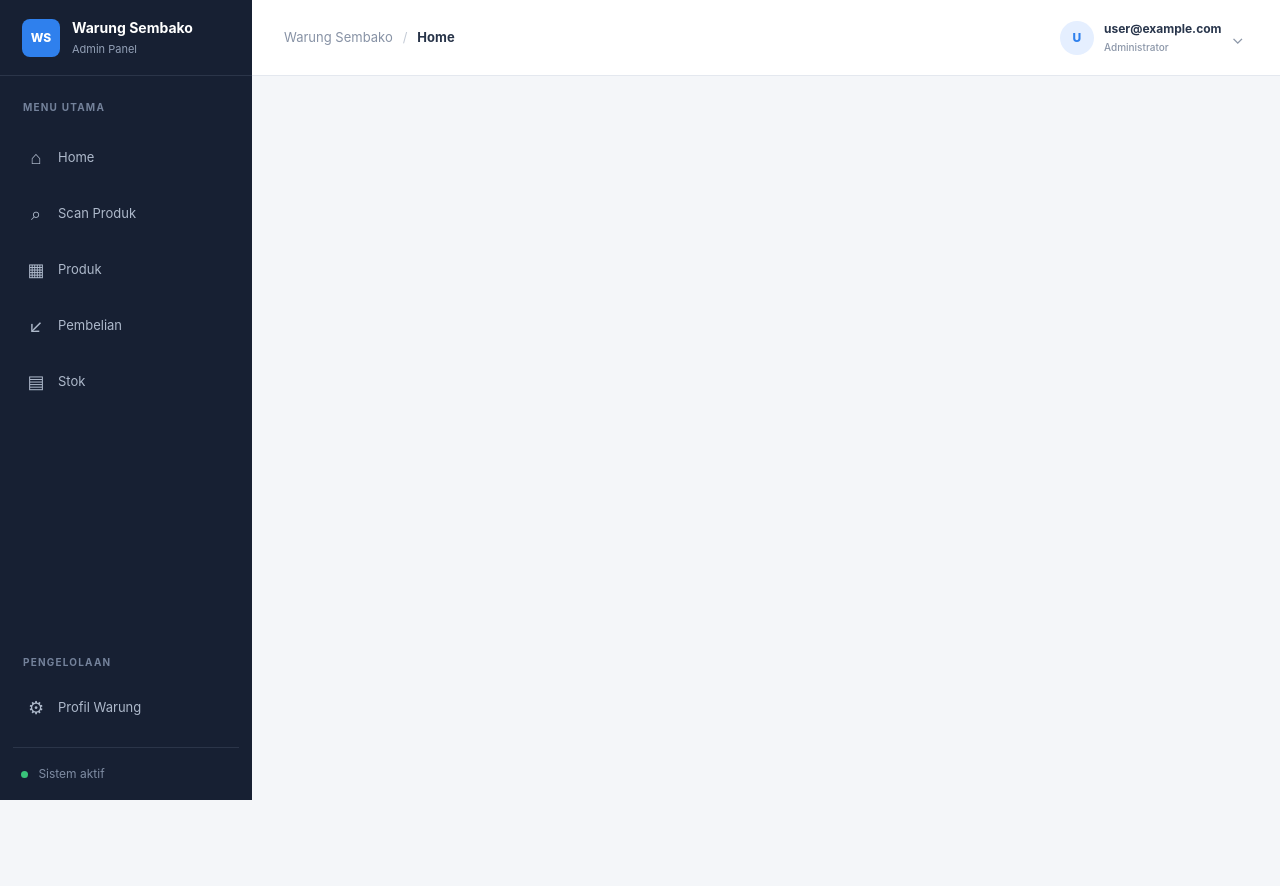
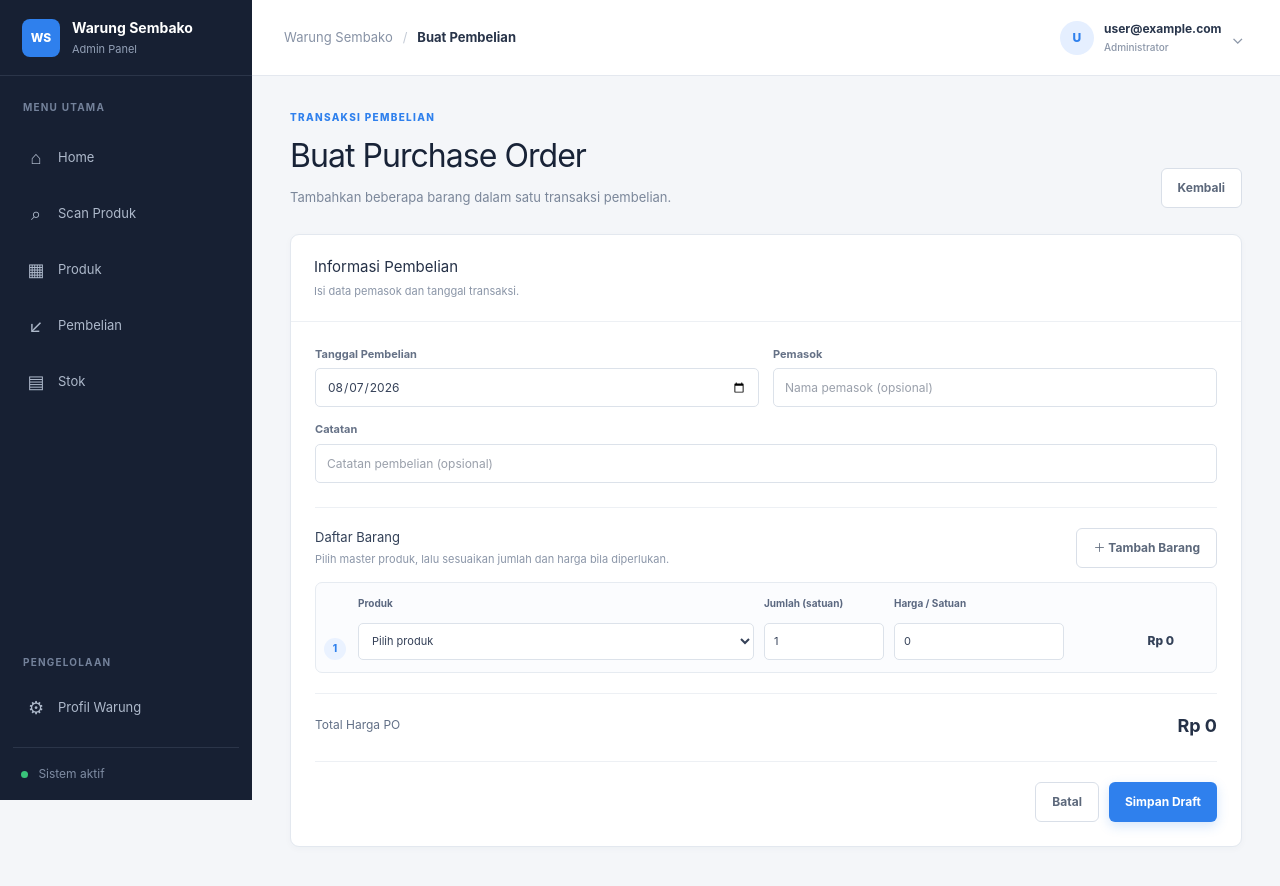
Before and after one commit to wiedarthapratama/warung-sembako, a Vue app: page /pembelian/baru in a window 1280 px wide. Shown: the top 886 px of the page. Before the commit the page ends 800 px from the top, so only its background shows below. Built offline with nearby package versions, Linux system fonts and the light colour scheme; no server answers; the database is empty; sample sign-in values are in the browser's storage; the HTML template or start-up script is replaced by a standard one.

Commit message:
feat: update purchase page styles and add new form section
Co-authored-by: wiedarthapratama <25324855+wiedarthapratama@users.noreply.github.com>

```diff
--- a/src/router/index.ts
+++ b/src/router/index.ts
@@ -8,6 +8,7 @@ import ProdukIndex from '@/views/produk/index.vue'
 import Login from '@/views/Login.vue'
 import WarungProfile from '@/views/WarungProfile.vue'
 import PurchaseOrders from '@/views/PurchaseOrders.vue'
+import PurchaseOrderForm from '@/views/PurchaseOrderForm.vue'
 import Stock from '@/views/Stock.vue'
 import { auth } from '@/firebase'
 import { authReady } from '@/auth'
@@ -33,6 +34,8 @@ const routes = [
     meta: { title: 'Scan' },
   },
   { path: '/pembelian', name: 'Pembelian', component: PurchaseOrders, meta: { title: 'Pembelian' } },
+  { path: '/pembelian/baru', name: 'Buat Pembelian', component: PurchaseOrderForm, meta: { title: 'Buat Pembelian' } },
+  { path: '/pembelian/:id/edit', name: 'Edit Pembelian', component: PurchaseOrderForm, meta: { title: 'Edit Pembelian' } },
   { path: '/stok', name: 'Stok', component: Stock, meta: { title: 'Stok' } },
   {
     path: '/produk-view',
--- /dev/null
+++ b/src/views/PurchaseOrderForm.vue
@@ -0,0 +1,37 @@
+<template>
+  <section class="page-stack">
+    <div class="page-heading">
+      <div><p class="eyebrow">TRANSAKSI PEMBELIAN</p><h1>{{ editingId ? 'Edit Purchase Order' : 'Buat Purchase Order' }}</h1><p class="page-description">Tambahkan beberapa barang dalam satu transaksi pembelian.</p></div>
+      <button class="button button-secondary" type="button" @click="router.push('/pembelian')">Kembali</button>
+    </div>
+    <form class="panel purchase-page-form" @submit.prevent="saveOrder">
+      <div class="panel-header"><div><h2>Informasi Pembelian</h2><p>Isi data pemasok dan tanggal transaksi.</p></div></div>
+      <div class="purchase-form-body">
+        <div class="form-grid"><label class="field"><span>Tanggal Pembelian</span><input v-model="form.tanggal" type="date" required /></label><label class="field"><span>Pemasok</span><input v-model="form.pemasok" placeholder="Nama pemasok (opsional)" /></label><label class="field field-wide"><span>Catatan</span><input v-model="form.catatan" placeholder="Catatan pembelian (opsional)" /></label></div>
+        <div class="purchase-items-heading"><div><h3>Daftar Barang</h3><p>Pilih master produk, lalu sesuaikan jumlah dan harga bila diperlukan.</p></div><button class="button button-secondary" type="button" @click="addItem">＋ Tambah Barang</button></div>
+        <div class="purchase-items"><div v-for="(item, index) in form.items" :key="item.key" class="purchase-item"><div class="item-number">{{ index + 1 }}</div><label class="field item-product"><span>Produk</span><select v-model="item.produkId" required @change="applyProduct(item)"><option value="" disabled>Pilih produk</option><option v-for="product in products" :key="product.id" :value="product.id">{{ product.nama }} — {{ product.satuan }}</option></select></label><label class="field item-quantity"><span>Jumlah ({{ getProduct(item)?.satuan || 'satuan' }})</span><input v-model.number="item.jumlah" type="number" min="1" required /></label><label class="field item-price"><span>Harga / Satuan</span><input v-model.number="item.hargaSatuan" type="number" min="0" required @input="item.manualPrice = true" /><small v-if="isPriceDifferent(item)" class="price-alert">Berbeda dari master: {{ formatRupiah(getProduct(item)?.hargaBeli) }}</small></label><div class="item-total">{{ formatRupiah((item.jumlah || 0) * (item.hargaSatuan || 0)) }}</div><button v-if="form.items.length > 1" class="remove-item" type="button" aria-label="Hapus barang" @click="removeItem(index)">×</button></div></div>
+        <div class="purchase-total"><span>Total Harga PO</span><strong>{{ formatRupiah(formTotal) }}</strong></div>
+        <div class="form-actions"><button class="button button-secondary" type="button" @click="router.push('/pembelian')">Batal</button><button class="button button-primary" type="submit" :disabled="saving">{{ saving ? 'Menyimpan...' : 'Simpan Draft' }}</button></div>
+      </div>
+    </form>
+  </section>
+</template>
+
+<script setup lang="ts">
+import { computed, onMounted, ref } from 'vue'
+import { addDoc, collection, doc, getDoc, getDocs, updateDoc } from 'firebase/firestore'
+import Swal from 'sweetalert2'
+import { useRoute, useRouter } from 'vue-router'
+import { db } from '@/firebase'
+import { authState } from '@/auth'
+
+const router = useRouter(); const route = useRoute(); const products = ref<any[]>([]); const saving = ref(false); const editingId = computed(() => String(route.params.id || '')); const form = ref<any>({ tanggal: new Date().toISOString().slice(0, 10), pemasok: '', catatan: '', items: [] })
+const basePath = () => `warungs/${authState.warungId}`
+const newItem = () => ({ key: `${Date.now()}-${Math.random()}`, produkId: '', jumlah: 1, hargaSatuan: 0, manualPrice: false })
+const addItem = () => form.value.items.push(newItem()); const removeItem = (index: number) => form.value.items.splice(index, 1); const getProduct = (item: any) => products.value.find((product) => product.id === item.produkId)
+const applyProduct = (item: any) => { const product = getProduct(item); if (product) { item.hargaSatuan = Number(product.hargaBeli) || 0; item.manualPrice = false } }
+const isPriceDifferent = (item: any) => { const product = getProduct(item); return Boolean(product && item.manualPrice && Number(item.hargaSatuan) !== Number(product.hargaBeli)) }
+const formTotal = computed(() => form.value.items.reduce((total: number, item: any) => total + (Number(item.jumlah) || 0) * (Number(item.hargaSatuan) || 0), 0)); const formatRupiah = (value: number | string) => value ? new Intl.NumberFormat('id-ID', { style: 'currency', currency: 'IDR', maximumFractionDigits: 0 }).format(Number(value)) : 'Rp 0'
+const saveOrder = async () => { if (!authState.warungId || form.value.items.some((item: any) => !item.produkId || item.jumlah < 1)) return; saving.value = true; try { const items = form.value.items.map((item: any) => { const product = getProduct(item); return { produkId: product.id, nama: product.nama, satuan: product.satuan, unitPerSatuan: Number(product.unit) || 1, jumlah: Number(item.jumlah), hargaSatuan: Number(item.hargaSatuan), subtotal: Number(item.jumlah) * Number(item.hargaSatuan) } }); const payload = { tanggal: form.value.tanggal, pemasok: form.value.pemasok.trim(), catatan: form.value.catatan.trim(), items, total: formTotal.value, status: 'draft', updatedAt: new Date().toISOString() }; if (editingId.value) await updateDoc(doc(db, basePath(), 'purchaseOrders', editingId.value), payload); else await addDoc(collection(db, basePath(), 'purchaseOrders'), { ...payload, createdAt: new Date().toISOString() }); await Swal.fire({ title: 'Draft tersimpan', icon: 'success', timer: 1200, showConfirmButton: false }); router.push('/pembelian') } finally { saving.value = false } }
+onMounted(async () => { if (!authState.warungId) return; const snapshot = await getDocs(collection(db, basePath(), 'produk')); products.value = snapshot.docs.map((item) => ({ id: item.id, ...item.data() })); if (editingId.value) { const order = await getDoc(doc(db, basePath(), 'purchaseOrders', editingId.value)); if (!order.exists() || order.data().status === 'locked') { router.push('/pembelian'); return }; const data = order.data(); form.value = { tanggal: data.tanggal, pemasok: data.pemasok || '', catatan: data.catatan || '', items: data.items.map((item: any) => ({ ...item, key: `${Date.now()}-${Math.random()}`, manualPrice: false })) } } else addItem() })
+</script>
--- a/src/views/PurchaseOrders.vue
+++ b/src/views/PurchaseOrders.vue
@@ -14,11 +14,13 @@
 
 <script setup lang="ts">
 import { computed, onMounted, ref } from 'vue'
+import { useRouter } from 'vue-router'
 import { addDoc, collection, doc, getDocs, runTransaction, updateDoc } from 'firebase/firestore'
 import Swal from 'sweetalert2'
 import { db } from '@/firebase'
 import { authState } from '@/auth'
 
+const router = useRouter()
 const orders = ref<any[]>([])
 const products = ref<any[]>([])
 const loading = ref(true)
@@ -42,8 +44,8 @@ const applyProduct = (item: any) => { const product = getProduct(item); if (prod
 const basePath = () => `warungs/${authState.warungId}`
 
 const loadData = async () => { if (!authState.warungId) return; loading.value = true; try { const [productSnapshot, orderSnapshot] = await Promise.all([getDocs(collection(db, basePath(), 'produk')), getDocs(collection(db, basePath(), 'purchaseOrders'))]); products.value = productSnapshot.docs.map((item) => ({ id: item.id, ...item.data() })); orders.value = orderSnapshot.docs.map((item) => ({ id: item.id, ...item.data() } as any)).sort((a: any, b: any) => String(b.createdAt || '').localeCompare(String(a.createdAt || ''))) } finally { loading.value = false } }
-const openForm = () => { editingOrder.value = null; form.value = { tanggal: new Date().toISOString().slice(0, 10), pemasok: '', catatan: '', items: [] }; addItem(); showForm.value = true }
-const editOrder = (order: any) => { editingOrder.value = order; form.value = { tanggal: order.tanggal, pemasok: order.pemasok || '', catatan: order.catatan || '', items: order.items.map((item: any) => ({ ...item, key: `${Date.now()}-${Math.random()}` })) }; showForm.value = true }
+const openForm = () => router.push('/pembelian/baru')
+const editOrder = (order: any) => router.push(`/pembelian/${order.id}/edit`)
 const closeForm = () => { showForm.value = false; editingOrder.value = null }
 const saveOrder = async () => { if (!authState.warungId || form.value.items.some((item: any) => !item.produkId || item.jumlah < 1)) return; saving.value = true; try { const items = form.value.items.map((item: any) => { const product = getProduct(item); return { produkId: product.id, nama: product.nama, satuan: product.satuan, unitPerSatuan: Number(product.unit) || 1, jumlah: Number(item.jumlah), hargaSatuan: Number(item.hargaSatuan), subtotal: Number(item.jumlah) * Number(item.hargaSatuan) } }); const payload = { tanggal: form.value.tanggal, pemasok: form.value.pemasok.trim(), catatan: form.value.catatan.trim(), items, total: formTotal.value, status: 'draft', createdAt: editingOrder.value?.createdAt || new Date().toISOString(), updatedAt: new Date().toISOString() }; if (editingOrder.value) await updateDoc(doc(db, basePath(), 'purchaseOrders', editingOrder.value.id), payload); else await addDoc(collection(db, basePath(), 'purchaseOrders'), payload); closeForm(); await loadData(); await Swal.fire({ title: 'Draft tersimpan', icon: 'success', timer: 1300, showConfirmButton: false }) } finally { saving.value = false } }
 const lockOrder = async (order: any) => { const confirm = await Swal.fire({ title: 'Kunci purchase order?', text: 'Setelah dikunci, PO tidak dapat diedit dan stok akan bertambah dalam pcs.', icon: 'warning', showCancelButton: true, confirmButtonText: 'Ya, kunci transaksi', cancelButtonText: 'Batal', confirmButtonColor: '#2563eb' }); if (!confirm.isConfirmed || !authState.warungId) return; try { await runTransaction(db, async (transaction) => { const orderRef = doc(db, basePath(), 'purchaseOrders', order.id); const fresh = await transaction.get(orderRef); if (!fresh.exists() || fresh.data().status === 'locked') return; for (const item of order.items) { const productRef = doc(db, basePath(), 'produk', item.produkId); const product = await transaction.get(productRef); const currentStock = Number(product.data()?.stokPcs) || 0; transaction.update(productRef, { stokPcs: currentStock + (Number(item.jumlah) * Number(item.unitPerSatuan)), updatedAt: new Date().toISOString() }) } transaction.update(orderRef, { status: 'locked', lockedAt: new Date().toISOString() }) }); await loadData(); await Swal.fire({ title: 'Transaksi dikunci', text: 'Stok produk berhasil diperbarui.', icon: 'success', confirmButtonColor: '#2563eb' }) } catch (error: any) { await Swal.fire({ title: 'Gagal mengunci PO', text: error?.message || 'Coba lagi.', icon: 'error', confirmButtonColor: '#2563eb' }) } }
```
Also changed, not shown: src/assets/style.css.
